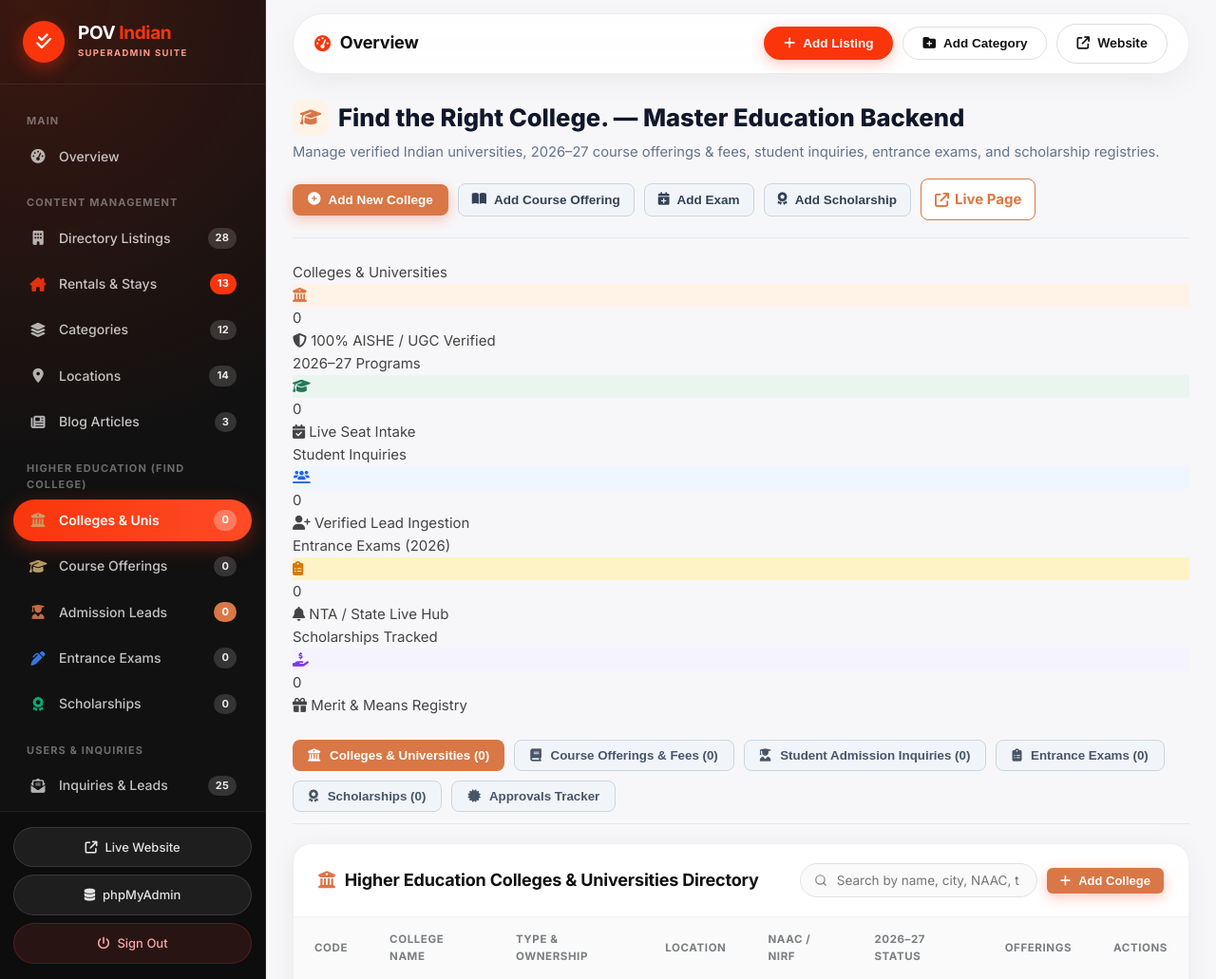
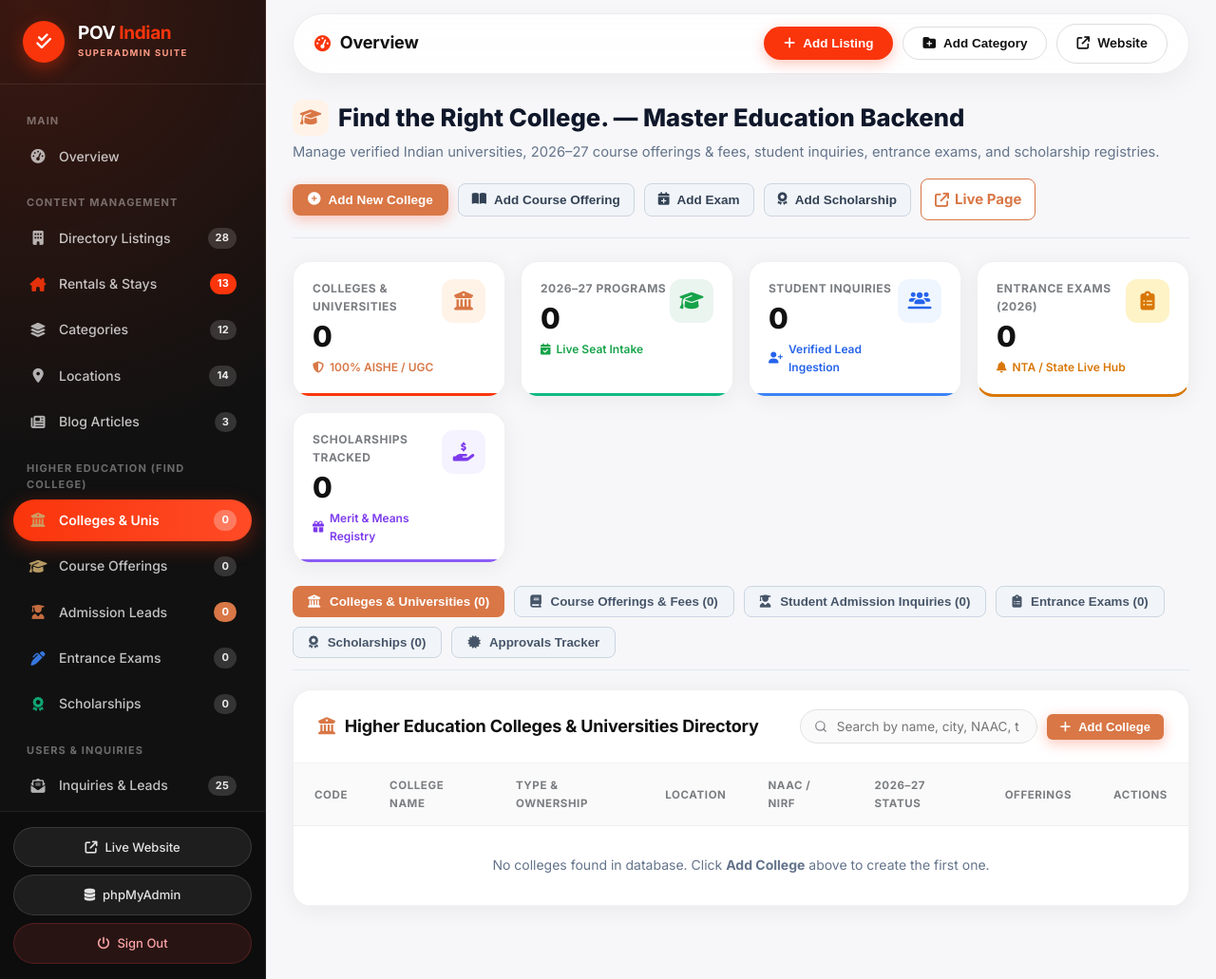
Before and after one commit to maheshvaishnav34/pov-indian, a PHP site: page /admin-colleges.php in a window 1280 px wide. Shown: the whole page at 95% size. Run offline with PHP 8.4, Linux system fonts and the light colour scheme; the visitor is signed in with stand-in values (Sample User, id 1); data that the repository does not hold is empty; some web fonts are replaced.

Commit message:
Fix Education KPI summary cards grid layout in admin dashboard

```diff
--- a/includes/admin/tabs/tab-education.php
+++ b/includes/admin/tabs/tab-education.php
@@ -53,69 +53,69 @@ if (!empty($eduInstitutions)) {
   </div>
 
   <!-- 1. KPI Top Summary Cards -->
-  <div class="metrics-grid" style="grid-template-columns: repeat(5, 1fr); margin-bottom: 24px;">
-    <div class="metric-card">
-      <div class="metric-header">
-        <span class="metric-label">Colleges & Universities</span>
-        <div class="metric-icon" style="background:#FFF3E8; color:#D97746;">
-          <i class="fa-solid fa-building-columns"></i>
+  <div class="stats-grid" style="grid-template-columns: repeat(auto-fit, minmax(200px, 1fr)); gap: 16px; margin-bottom: 24px;">
+    <div class="stat-card orange" onclick="switchEduSubtab('institutions')" style="cursor:pointer; display:flex; justify-content:space-between; align-items:flex-start; padding:18px 20px;">
+      <div>
+        <div class="stat-title" style="font-size:12px; font-weight:700; color:var(--muted); text-transform:uppercase; letter-spacing:0.5px; margin-bottom:6px;">Colleges & Universities</div>
+        <div class="stat-value" style="font-size:30px; font-weight:800; color:var(--ink); line-height:1.1; margin-bottom:6px;"><?= count($eduInstitutions ?? []) ?></div>
+        <div class="stat-desc" style="font-size:12px; font-weight:600; color:#D97746; display:flex; align-items:center; gap:6px;">
+          <i class="fa-solid fa-shield-halved"></i> 100% AISHE / UGC
         </div>
       </div>
-      <div class="metric-value"><?= count($eduInstitutions ?? []) ?></div>
-      <div class="metric-change positive">
-        <i class="fa-solid fa-shield-halved"></i> 100% AISHE / UGC Verified
+      <div class="stat-icon-wrap" style="width:46px; height:46px; border-radius:12px; display:grid; place-items:center; font-size:20px; background:#FFF3E8; color:#D97746; flex-shrink:0;">
+        <i class="fa-solid fa-building-columns"></i>
       </div>
     </div>
 
-    <div class="metric-card">
-      <div class="metric-header">
-        <span class="metric-label">2026–27 Programs</span>
-        <div class="metric-icon" style="background:#EBF5F0; color:#237A57;">
-          <i class="fa-solid fa-graduation-cap"></i>
+    <div class="stat-card green" onclick="switchEduSubtab('offerings')" style="cursor:pointer; display:flex; justify-content:space-between; align-items:flex-start; padding:18px 20px;">
+      <div>
+        <div class="stat-title" style="font-size:12px; font-weight:700; color:var(--muted); text-transform:uppercase; letter-spacing:0.5px; margin-bottom:6px;">2026–27 Programs</div>
+        <div class="stat-value" style="font-size:30px; font-weight:800; color:var(--ink); line-height:1.1; margin-bottom:6px;"><?= count($allEduOfferings) ?></div>
+        <div class="stat-desc" style="font-size:12px; font-weight:600; color:#16A34A; display:flex; align-items:center; gap:6px;">
+          <i class="fa-solid fa-calendar-check"></i> Live Seat Intake
         </div>
       </div>
-      <div class="metric-value"><?= count($allEduOfferings) ?></div>
-      <div class="metric-change positive">
-        <i class="fa-solid fa-calendar-check"></i> Live Seat Intake
+      <div class="stat-icon-wrap" style="width:46px; height:46px; border-radius:12px; display:grid; place-items:center; font-size:20px; background:#EBF5F0; color:#16A34A; flex-shrink:0;">
+        <i class="fa-solid fa-graduation-cap"></i>
       </div>
     </div>
 
-    <div class="metric-card">
-      <div class="metric-header">
-        <span class="metric-label">Student Inquiries</span>
-        <div class="metric-icon" style="background:#EFF6FF; color:#2563EB;">
-          <i class="fa-solid fa-users-line"></i>
+    <div class="stat-card blue" onclick="switchEduSubtab('leads')" style="cursor:pointer; display:flex; justify-content:space-between; align-items:flex-start; padding:18px 20px;">
+      <div>
+        <div class="stat-title" style="font-size:12px; font-weight:700; color:var(--muted); text-transform:uppercase; letter-spacing:0.5px; margin-bottom:6px;">Student Inquiries</div>
+        <div class="stat-value" style="font-size:30px; font-weight:800; color:var(--ink); line-height:1.1; margin-bottom:6px;"><?= count($eduLeads ?? []) ?></div>
+        <div class="stat-desc" style="font-size:12px; font-weight:600; color:#2563EB; display:flex; align-items:center; gap:6px;">
+          <i class="fa-solid fa-user-plus"></i> Verified Lead Ingestion
         </div>
       </div>
-      <div class="metric-value"><?= count($eduLeads ?? []) ?></div>
-      <div class="metric-change positive">
-        <i class="fa-solid fa-user-plus"></i> Verified Lead Ingestion
+      <div class="stat-icon-wrap" style="width:46px; height:46px; border-radius:12px; display:grid; place-items:center; font-size:20px; background:#EFF6FF; color:#2563EB; flex-shrink:0;">
+        <i class="fa-solid fa-users-line"></i>
       </div>
     </div>
 
-    <div class="metric-card">
-      <div class="metric-header">
-        <span class="metric-label">Entrance Exams (2026)</span>
-        <div class="metric-icon" style="background:#FEF3C7; color:#D97706;">
-          <i class="fa-solid fa-clipboard-list"></i>
+    <div class="stat-card" onclick="switchEduSubtab('exams')" style="cursor:pointer; display:flex; justify-content:space-between; align-items:flex-start; padding:18px 20px; border-bottom:3px solid #D97706;">
+      <div>
+        <div class="stat-title" style="font-size:12px; font-weight:700; color:var(--muted); text-transform:uppercase; letter-spacing:0.5px; margin-bottom:6px;">Entrance Exams (2026)</div>
+        <div class="stat-value" style="font-size:30px; font-weight:800; color:var(--ink); line-height:1.1; margin-bottom:6px;"><?= count($eduExams ?? []) ?></div>
+        <div class="stat-desc" style="font-size:12px; font-weight:600; color:#D97706; display:flex; align-items:center; gap:6px;">
+          <i class="fa-solid fa-bell"></i> NTA / State Live Hub
         </div>
       </div>
-      <div class="metric-value"><?= count($eduExams ?? []) ?></div>
-      <div class="metric-change positive">
-        <i class="fa-solid fa-bell"></i> NTA / State Live Hub
+      <div class="stat-icon-wrap" style="width:46px; height:46px; border-radius:12px; display:grid; place-items:center; font-size:20px; background:#FEF3C7; color:#D97706; flex-shrink:0;">
+        <i class="fa-solid fa-clipboard-list"></i>
       </div>
     </div>
 
-    <div class="metric-card">
-      <div class="metric-header">
-        <span class="metric-label">Scholarships Tracked</span>
-        <div class="metric-icon" style="background:#F5F3FF; color:#7C3AED;">
-          <i class="fa-solid fa-hand-holding-dollar"></i>
+    <div class="stat-card purple" onclick="switchEduSubtab('scholarships')" style="cursor:pointer; display:flex; justify-content:space-between; align-items:flex-start; padding:18px 20px;">
+      <div>
+        <div class="stat-title" style="font-size:12px; font-weight:700; color:var(--muted); text-transform:uppercase; letter-spacing:0.5px; margin-bottom:6px;">Scholarships Tracked</div>
+        <div class="stat-value" style="font-size:30px; font-weight:800; color:var(--ink); line-height:1.1; margin-bottom:6px;"><?= count($eduScholarships ?? []) ?></div>
+        <div class="stat-desc" style="font-size:12px; font-weight:600; color:#7C3AED; display:flex; align-items:center; gap:6px;">
+          <i class="fa-solid fa-gift"></i> Merit & Means Registry
         </div>
       </div>
-      <div class="metric-value"><?= count($eduScholarships ?? []) ?></div>
-      <div class="metric-change positive">
-        <i class="fa-solid fa-gift"></i> Merit & Means Registry
+      <div class="stat-icon-wrap" style="width:46px; height:46px; border-radius:12px; display:grid; place-items:center; font-size:20px; background:#F5F3FF; color:#7C3AED; flex-shrink:0;">
+        <i class="fa-solid fa-hand-holding-dollar"></i>
       </div>
     </div>
   </div>
```
